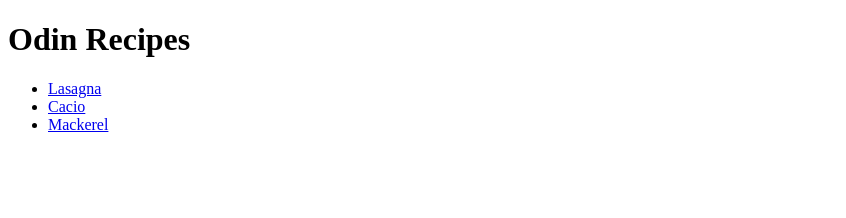
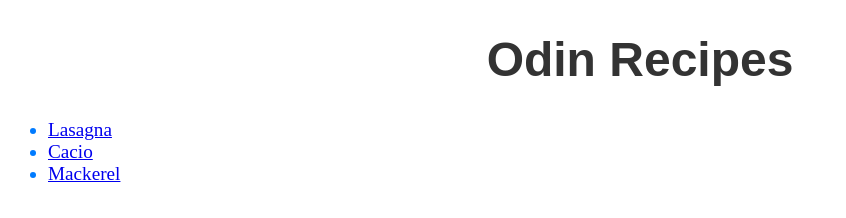
Before and after one commit to PinakeshwarVaishnav/odin-recipes, a plain HTML site: page index.html in a window 1280 px wide. Shown: the whole page, without its empty margins (0-846 px from the left). Drawn offline with Linux system fonts and the light colour scheme.

Commit message:
Changed the appearance of the homepage

```diff
--- a/css/styles.css
+++ b/css/styles.css
@@ -0,0 +1,29 @@
+.heading {
+        font-family: Arial, Helvetica, sans-serif;
+        font-weight: bold;
+        color: #333;
+        margin: auto;
+        font-size: 24px;
+        text-align: center;
+}
+
+.links {
+    color: #007bff;
+    text-decoration: none;
+    font-size: larger;
+    display: block;
+    margin-bottom: 10px;
+}
+
+.links:visited {
+    color: #ba2be2;
+}
+
+.links:hover {
+    color: #ff4500;
+    text-decoration: underline;
+}
+
+.links:active {
+    color: #dc1430;
+}
--- a/index.html
+++ b/index.html
@@ -8,12 +8,16 @@
     <title>Document</title>
 </head>
 <body>
+    <div class="heading">
         <h1>Odin Recipes</h1>
+    </div>
+    <div class="links">
         <ul>
             <li><a href="recipes/lasagna.html">Lasagna</a></li>
             <li><a href="recipes/cacio.html">Cacio</a></li>
             <li><a href="recipes/mackerel.html">Mackerel</a></li>
         </ul>
+    </div>
 
 </body>
 </html>
```
Lines whose indentation alone changed are shown as unchanged.
